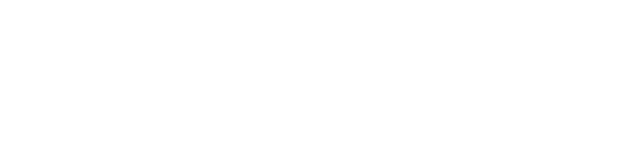
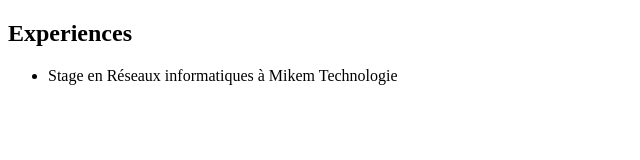
Before and after one commit to seathiel-12/mon-cv, a plain HTML site: page index.html in a window 1280 px wide. Shown: the whole page, without its empty margins (0-640 px from the left). Drawn offline with Linux system fonts and the light colour scheme.

Commit message:
mise en place de la section Experiences

```diff
--- a/index.html
+++ b/index.html
@@ -7,6 +7,11 @@
     <link rel="stylesheet" href="style.css">
 </head>
 <body>
-
+<section>
+    <h1>Experiences</h1>
+    <ul>
+        <li>Stage en Réseaux informatiques à Mikem Technologie</li>
+    </ul>
+</section>
 </body>
 </html>
```
